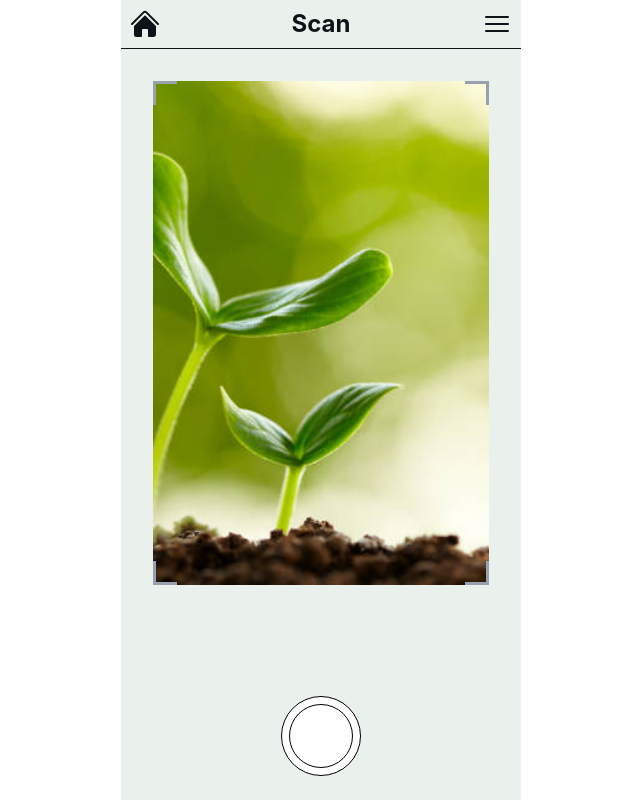
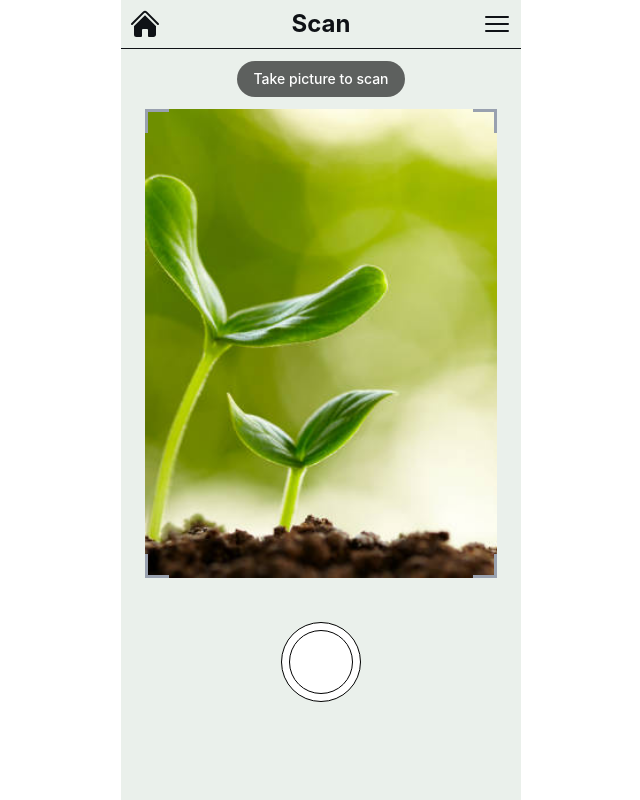
Before and after one commit to faas-bsu-26/GroupOne_ProjectTwo, a React (Vite) app: page /scan in a window 1280 px wide. Shown: the whole page, without its empty margins (319-959 px from the left). Built offline with nearby package versions, Linux system fonts and the light colour scheme.

Commit message:
Adds scan cue

```diff
--- a/src/components/ScanCamera.jsx
+++ b/src/components/ScanCamera.jsx
@@ -1,7 +1,10 @@
 export default function ScanCamera({ image }) {
   return (
-    <div className="relative w-full h-full flex items-center justify-center p-8">
-      <div className="relative w-full max-w-md aspect-2/3 bg-black rounded-lg">
+    <div className="relative w-full h-full flex flex-col items-center justify-start gap-3 px-6 pb-8 pt-3">
+      <div className="rounded-full bg-black/60 px-4 py-2 text-sm font-medium text-white pointer-events-none">
+        Take picture to scan
+      </div>
+      <div className="relative w-full max-w-sm aspect-3/4 bg-black rounded-lg">
         {image && (
           <img
             src={image}
--- a/src/pages/Scan.jsx
+++ b/src/pages/Scan.jsx
@@ -58,11 +58,11 @@ export default function Scan() {
         <div className="mx-auto min-h-screen flex flex-col max-w-100 bg-background-light dark:bg-background-dark text-text-light dark:text-text-dark">
             <Title title="Scan" />
 
-            <div className="flex-1 bg-primary-bg">
+            <div className="bg-primary-bg">
                 <ScanCamera image={"/plant.jpg"} />
             </div>
 
-            <div className="bg-primary-bg pb-4 flex justify-center">
+            <div className="bg-primary-bg pt-1 pb-4 flex justify-center">
                 <button onClick={() => setScanned(true)} className="relative w-24 h-24 flex items-center justify-center active:scale-95 transition-transform group cursor-pointer">
                     <div className="absolute w-20 h-20 rounded-full bg-white border border-black"></div>
                     <div className="absolute w-16 h-16 rounded-full bg-white group-hover:bg-neutral-300 group-active:bg-neutral-300 border border-black transition-colors"></div>
```
